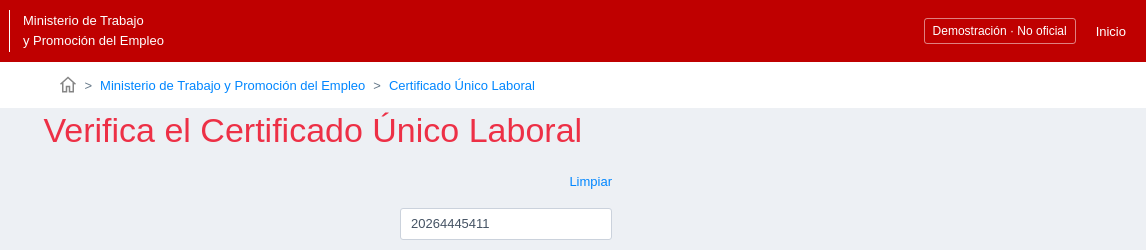
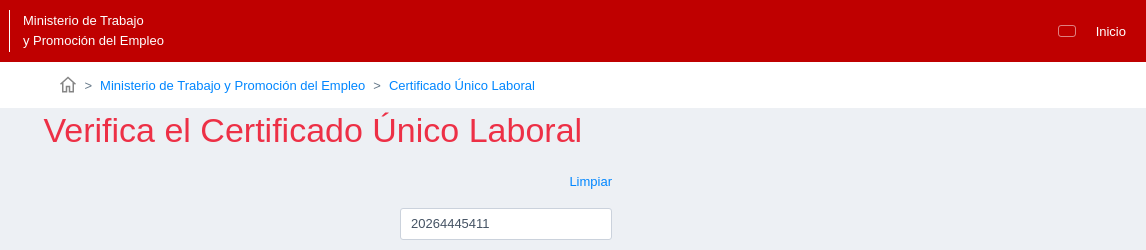
Before and after one commit to servicios-empleos-gob/empleosperugob., a website: page index.html in a window 1280 px wide. Shown: the top 250 px of the page, 134-1280 px from the left. Drawn offline with Linux system fonts and the light colour scheme.

Commit message:
Remove local label from header actions
Removed the local label from the header actions.

```diff
--- a/index.html
+++ b/index.html
@@ -16,7 +16,7 @@
   <header class="government-header">
     <div class="brand"><img src="assets/gob-pe.png" alt="gob.pe, referencia visual"><span
         class="ministry-name">Ministerio de Trabajo<br>y Promoción del Empleo</span></div>
-    <div class="header-actions"><span class="local-label">Demostración · No oficial</span><a href="index.html" class="home-link" data-home>Inicio</a></div>
+    <div class="header-actions"><span class="local-label"></span><a href="index.html" class="home-link" data-home>Inicio</a></div>
   </header>
   <nav class="breadcrumbs" aria-label="Ruta de navegación">
     <div class="container">
```
